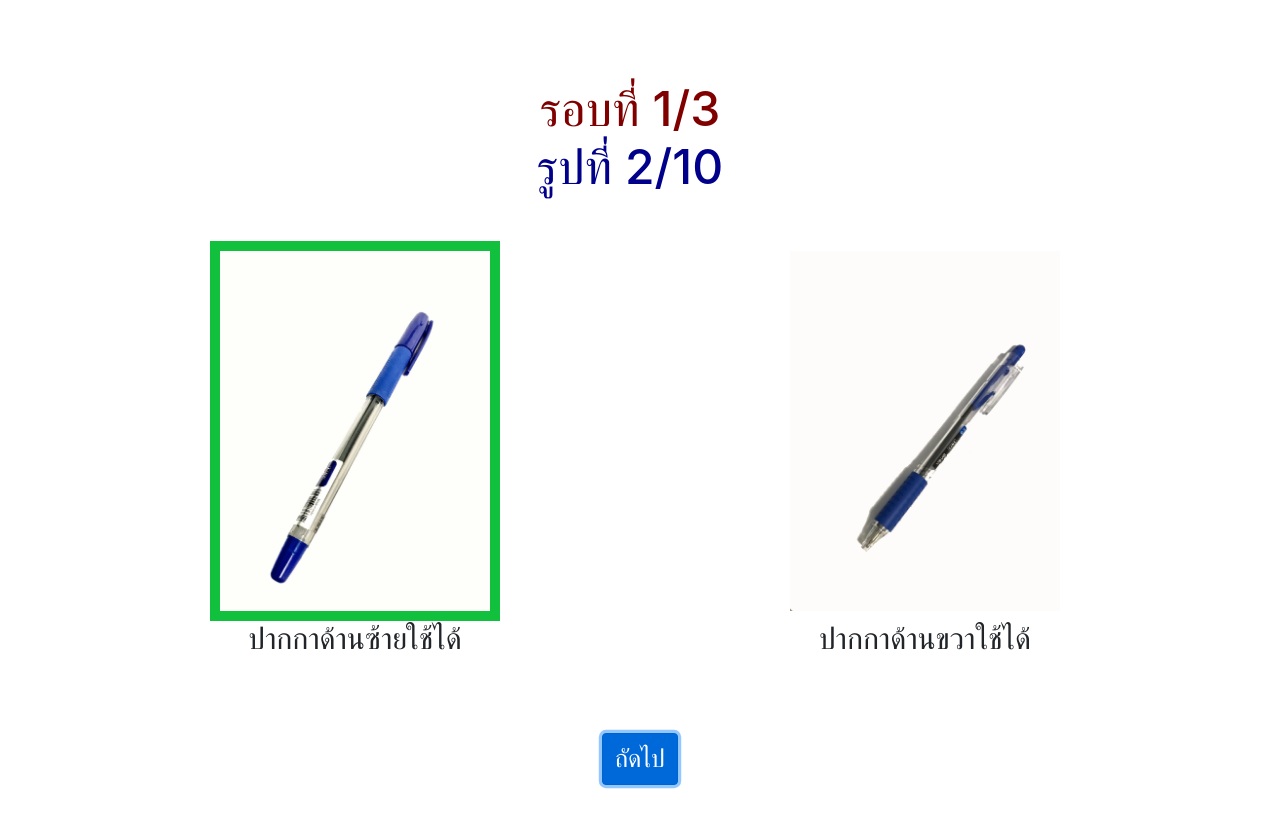
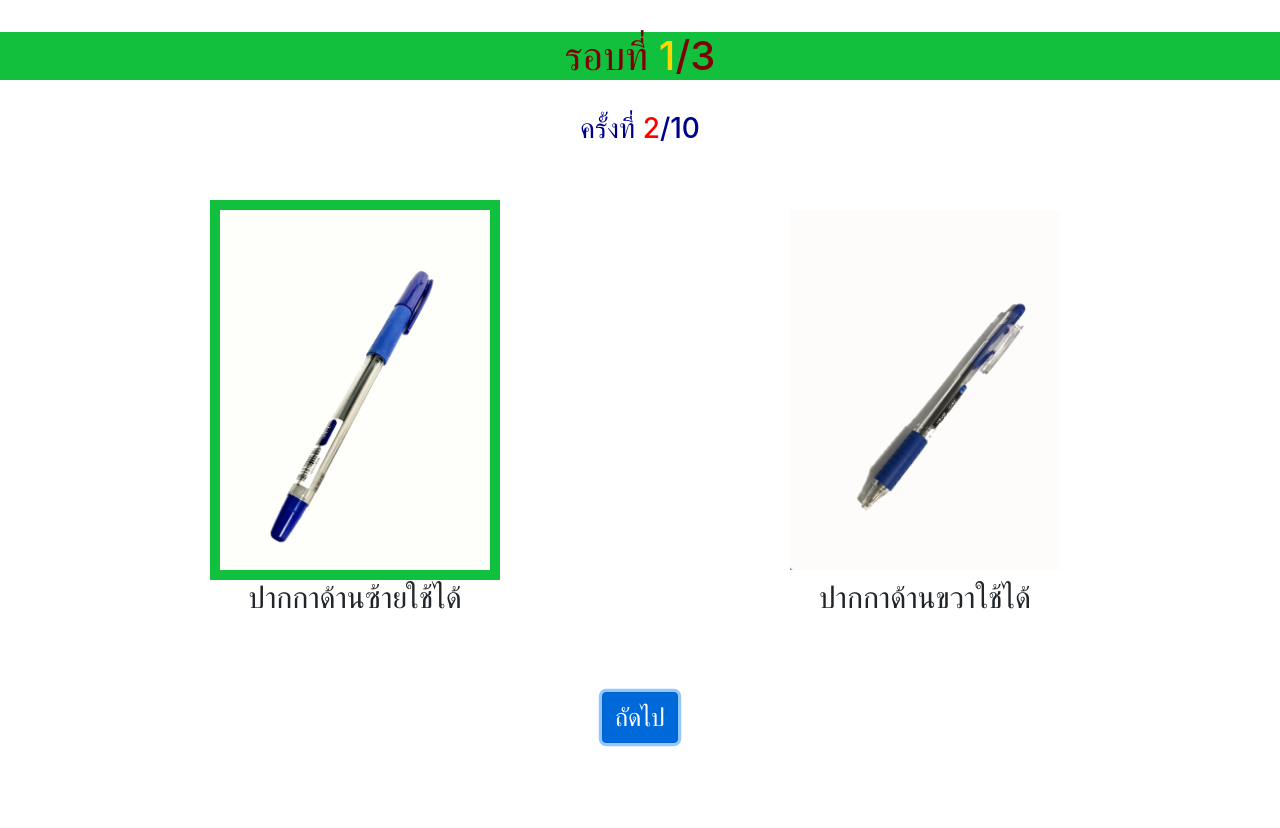
Before and after one commit to fortune-game/fortune-game.github.io, a plain HTML site: page play.html in a window 1280 px wide. Both pictures are taken after a click on the button "ถัดไป". After the commit the page ends 800 px from the top, so only its background shows below. Drawn offline with nearby package versions, Linux system fonts and the light colour scheme.

Commit message:
update 16/1/63
update 16/1/63

```diff
--- a/play.html
+++ b/play.html
@@ -38,29 +38,21 @@
 
         body{
             text-align: center;
-            padding-top: 5rem;
+            padding-top: 2rem;
             padding-bottom: 3rem;
-            /* margin: 0;
-            position: absolute;
-            top: 50%;
-            left: 50%;
-            margin-right: -50%;
-            transform: translate(-50%, -50%)  */
         }
-        /* h2{
-            padding-bottom: 5rem;
-            font-size: 300%;
-        } */
         p{
             font-size: 30px;
         }
 
-        .title h2,
-        .title h2 {
-            display: inline;
-            padding-right: 20px;
-            font-size: 300%;
+        .hr4 {
+        color: gold;
         }
+
+        .hr5 {
+        color: red;
+        }
+
     </style>
 
     <script type="text/javascript">
@@ -166,12 +158,12 @@
             var point = getRandomInt(8,9);
             if(mi < maxImg){
                 mi++;
-                document.getElementById("countingImg").innerHTML = "รูปที่ " + mi + "/10";
+                document.getElementById("countingImg").innerHTML = 'ครั้งที่ <span class="hr5">' + mi + '</span>/10';
             }else if(mi == maxImg && mr < maxRound){
                 mr++;
                 mi = 1;
-                document.getElementById("countingRound").innerHTML = "รอบที่ " + mr + "/3";
-                document.getElementById("countingImg").innerHTML = "รูปที่ " + mi + "/10";
+                document.getElementById("countingRound").innerHTML = 'รอบที่ <span class="hr4">' + mr + '</span>/3';
+                document.getElementById("countingImg").innerHTML = 'ครั้งที่ <span class="hr5">' + mi + '</span>/10';
                 Swal.fire(
                     'ท่านทายถูก ' + point + "/10",
                     'เล่นเกมอีกครั้ง',
@@ -181,6 +173,7 @@
 
             }else if(mi == maxImg && mr == maxRound){
                 $('#con1').hide();
+                $('#titlescore').hide();
                 Swal.fire({
                     title: 'ท่านทายถูก ' + point + "/10",
                     text: "เล่นเกมใหม่อีกครั้ง",
@@ -201,8 +194,8 @@
 
 
                 })
-                document.getElementById("countingRound").innerHTML = "รอบที่ " + mr + "/3";
-                document.getElementById("countingImg").innerHTML = "รูปที่ " + mi + "/10";
+                document.getElementById("countingRound").innerHTML = 'รอบที่ <span class="hr4">' + mr + '</span>/3';
+                document.getElementById("countingImg").innerHTML = 'ครั้งที่ <span class="hr5">' + mi + '</span>/10';
 
             }
         }
@@ -211,11 +204,11 @@
 
 </head>
 <body onload="pickimg2()">
+    <div id="titlescore" style="padding-bottom: 3rem;">
+        <h2 id="countingRound" style="color: maroon; background-color: rgb(17, 192, 61); font-size: 250%;">รอบที่ <span class="hr4">1</span>/3</h2><br>
+        <h3 id="countingImg" style="color: darkblue;">ครั้งที่ <span class="hr5">1</span>/10</h3>
+     </div>
     <div id="con1" class="container">
-        <div class="title" style="padding-bottom: 3rem;">
-            <h2 id="countingRound" style="color: maroon;">รอบที่ 1/3</h2><br>
-            <h2 id="countingImg" style="color: darkblue;">ครั้งที่ 1/10</h2>
-         </div>
 
         <h1 id="score"></h1>
         <!-- <h2 id="countingRound">รอบที่ 1/3</h2> <h3 id="countingImg">รูปที่ 1/10</h3> -->
```
